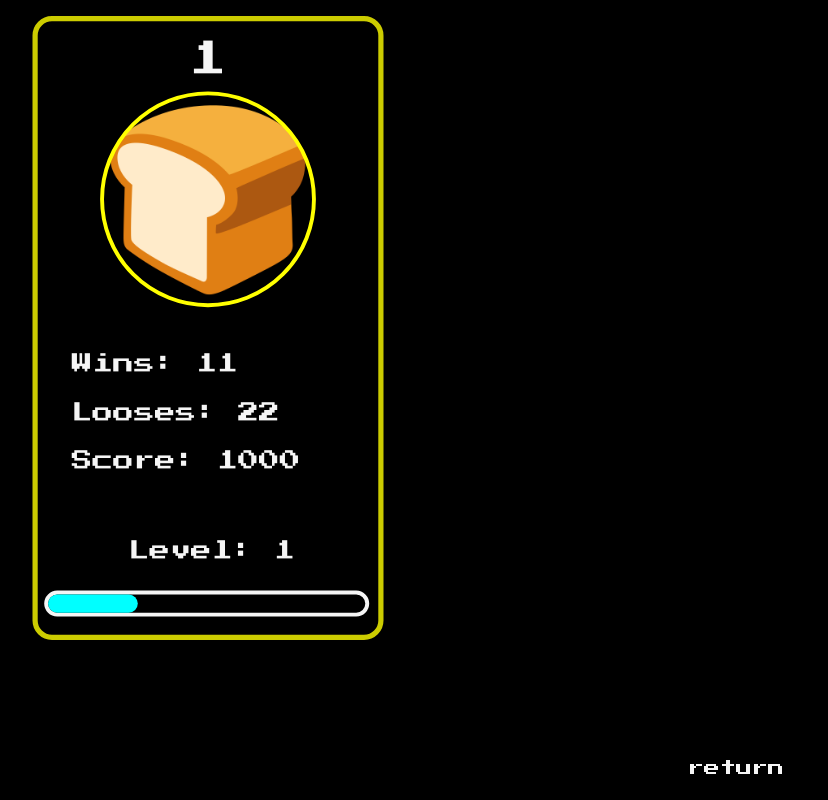
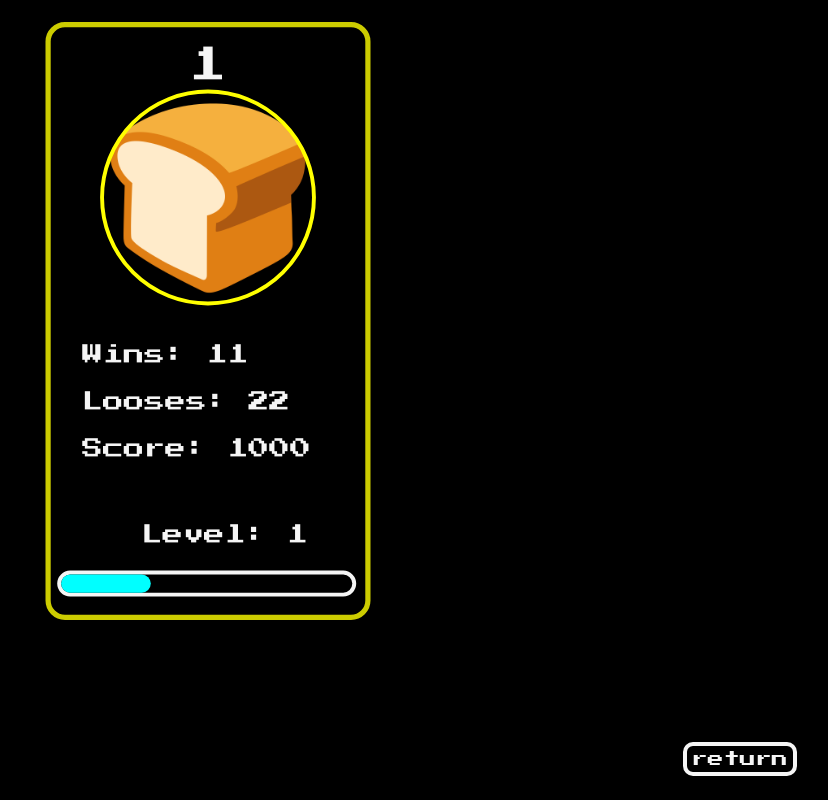
Before and after one commit to AntoninLiens/Disco-PONG, a React (Create React App) app in the folder app/: page /homePage/1/profile in a window 1280 px wide. Shown: the whole page, without its empty margins (432-1260 px from the left). Built offline with nearby package versions, Linux system fonts and the light colour scheme.

Commit message:
better profile

```diff
--- a/app/src/components/Profile/Profile.css
+++ b/app/src/components/Profile/Profile.css
@@ -18,12 +18,13 @@
 
 .profile_box {
 	position: relative;
-	width: 270px;
-	height: 480px;
+	width: 250px;
+	height: 460px;
 	top: 50%;
 	transform: translate(0, -50%);
 	border: 4px solid rgba(255, 255, 0, 0.8);
 	border-radius: 15px;
+	margin-top: -10px;
 }
 
 .profile_pfp {
@@ -70,7 +71,7 @@
 .profile_xpBar {
 	position: absolute;
 	height: 20px;
-	width: 250px;
+	width: 230px;
 	border: 3px solid whitesmoke;
 	border-radius: 10px;
 	left: 5px;
@@ -86,8 +87,11 @@
 
 .profile_return {
 	position: absolute;
-	right: 5%;
+	right: 4%;
 	bottom: 3%;
+	border: 4px solid whitesmoke;
+	border-radius: 10px;
+	padding: 5px;
 }
 
 .profile_return > a:-webkit-any-link {
```
